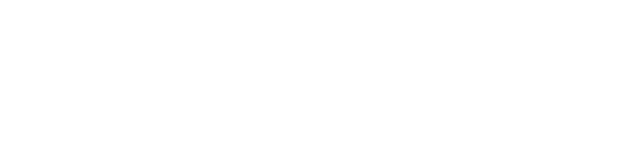
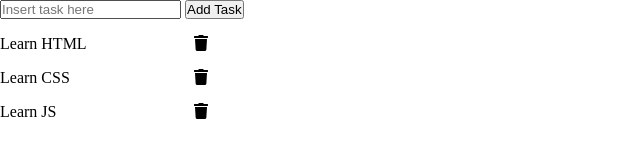
Before and after one commit to Vituz/vue-todolist, a plain HTML site: page index.html in a window 1280 px wide. Shown: the whole page, without its empty margins (0-640 px from the left). Drawn offline with nearby package versions, Linux system fonts and the light colour scheme.

Commit message:
Complete delete Task

```diff
--- a/assets/css/style.css
+++ b/assets/css/style.css
@@ -0,0 +1,16 @@
+* {
+    box-sizing: border-box;
+    margin: 0;
+    padding: 0;
+}
+
+.tasks {
+    width: 13rem;
+    display: flex;
+    justify-content: space-between;
+    margin: 1rem 0 0.5rem 0;
+}
+
+.tasks span:first-child {
+    width: 10rem;
+}
--- a/assets/js/main.js
+++ b/assets/js/main.js
@@ -0,0 +1,31 @@
+const app = new Vue({
+
+    el: '#app',
+
+    data:{
+
+        task: '',
+
+        tasksList: [
+            'Learn HTML',
+            'Learn CSS',
+            'Learn JS'
+        ],
+    },
+
+    methods:{
+        addTask(){
+            if(this.task.length == 0){
+                alert('Empty task not accepted')
+            } else {
+                this.tasksList.unshift(this.task);
+                this.task = '';
+            }
+        },
+
+        deleteTask(index){
+            this.tasksList.splice(index, 1);
+        },
+
+    }
+});
--- a/index.html
+++ b/index.html
@@ -16,7 +16,19 @@
     <title>ToDo List</title>
 </head>
 <body>
+    <div id="app">
+        <input type="text" placeholder="Insert task here" v-model="task" v-on:keyup.enter="addTask">
+        <button @click="addTask">Add Task</button>
 
+        <div class="tasks" v-for="(task, index) in tasksList">
+            <span contenteditable="true">{{ task }}</span>
+            <span><i class="fas fa-trash" @click="deleteTask(index)"></i></span>
+        </div>
+
+
+
+
+    </div>
 
 
     <!-- VUE-JS -->
```
Also changed, not shown: 1 other file.
